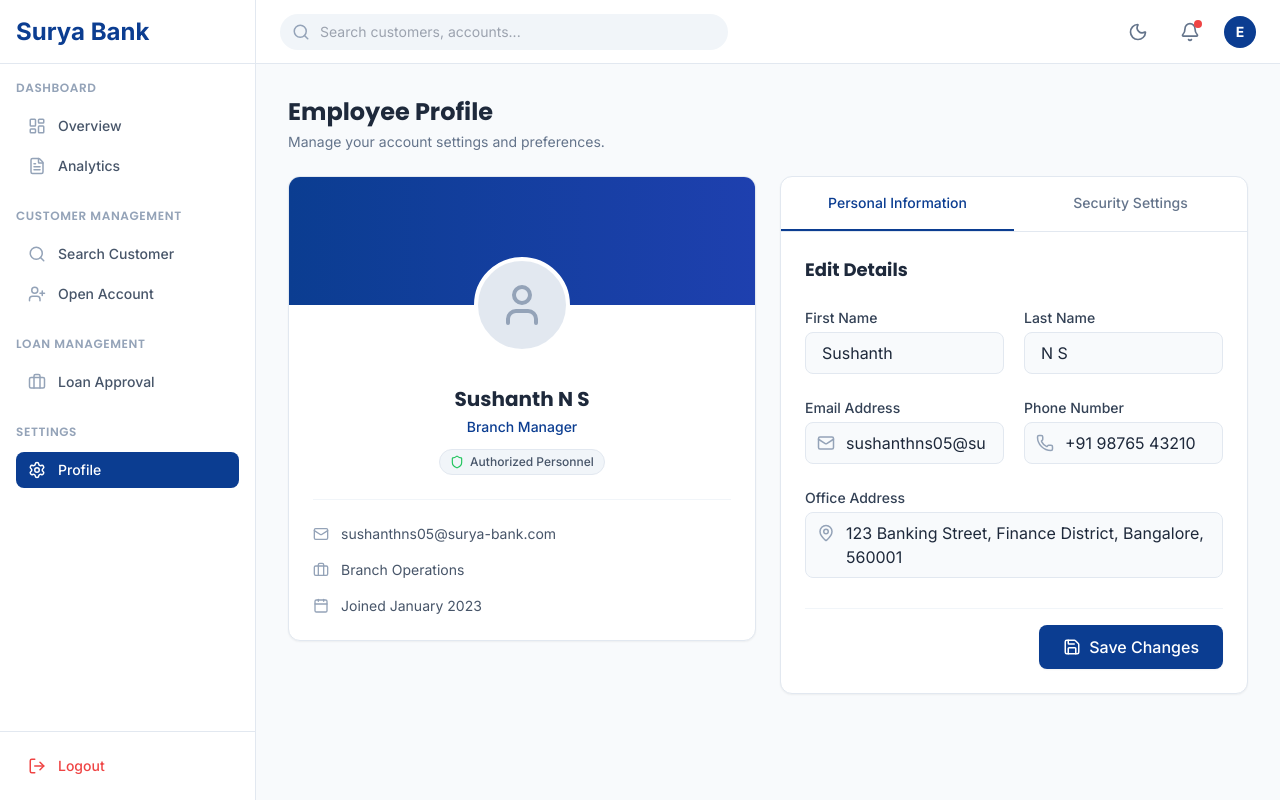
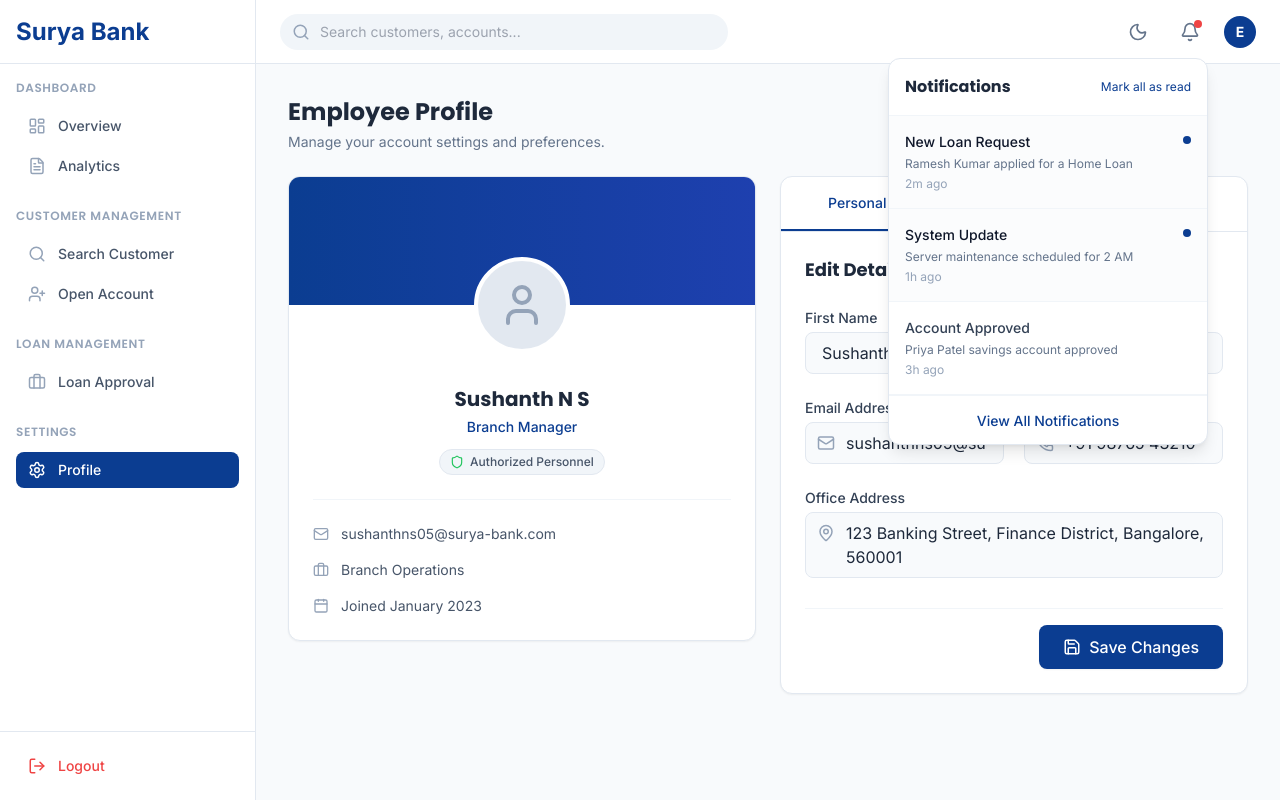
Before and after one commit to sushanthns05/suryabank, a React (Vite) app: page /employee/profile in a window 1280 px wide. Both pictures are taken after a click on the button 1190 px from the left and 31 px from the top of the page. Built offline with nearby package versions, Linux system fonts and the light colour scheme; no server answers.

Commit message:
Add interactive notification and profile dropdowns to EmployeeLayout

```diff
--- a/src/components/layout/EmployeeLayout.jsx
+++ b/src/components/layout/EmployeeLayout.jsx
@@ -1,4 +1,4 @@
-import React, { useState, useEffect } from 'react';
+import React, { useState, useEffect, useRef } from 'react';
 import { Outlet, useNavigate, useLocation } from 'react-router-dom';
 import {
   LayoutDashboard, Users, UserPlus, FileText, CreditCard,
@@ -38,8 +38,25 @@ const SIDEBAR_MENU = [
 const EmployeeLayout = () => {
   const [isSidebarOpen, setIsSidebarOpen] = useState(true);
   const [isDarkMode, setIsDarkMode] = useState(false);
+  const [isNotificationOpen, setIsNotificationOpen] = useState(false);
+  const [isProfileOpen, setIsProfileOpen] = useState(false);
   const navigate = useNavigate();
   const location = useLocation();
+  const notificationRef = useRef(null);
+  const profileRef = useRef(null);
+
+  useEffect(() => {
+    const handleClickOutside = (event) => {
+      if (notificationRef.current && !notificationRef.current.contains(event.target)) {
+        setIsNotificationOpen(false);
+      }
+      if (profileRef.current && !profileRef.current.contains(event.target)) {
+        setIsProfileOpen(false);
+      }
+    };
+    document.addEventListener('mousedown', handleClickOutside);
+    return () => document.removeEventListener('mousedown', handleClickOutside);
+  }, []);
 
   useEffect(() => {
     // Check local storage for dark mode preference
@@ -139,12 +156,75 @@ const EmployeeLayout = () => {
             <button onClick={toggleDarkMode} className="p-2 rounded-full text-slate-500 hover:bg-slate-100 dark:hover:bg-slate-800 transition-colors">
               {isDarkMode ? <Sun size={20} /> : <Moon size={20} />}
             </button>
-            <button className="relative p-2 rounded-full text-slate-500 hover:bg-slate-100 dark:hover:bg-slate-800 transition-colors">
-              <Bell size={20} />
-              <span className="absolute top-1.5 right-1.5 w-2 h-2 rounded-full bg-surya-danger"></span>
-            </button>
-            <div className="w-8 h-8 rounded-full bg-surya-primary text-white flex items-center justify-center font-bold text-sm">
-              E
+
+            {/* Notification Dropdown */}
+            <div className="relative" ref={notificationRef}>
+              <button
+                onClick={() => setIsNotificationOpen(!isNotificationOpen)}
+                className="relative p-2 rounded-full text-slate-500 hover:bg-slate-100 dark:hover:bg-slate-800 transition-colors"
+              >
+                <Bell size={20} />
+                <span className="absolute top-1.5 right-1.5 w-2 h-2 rounded-full bg-surya-danger"></span>
+              </button>
+
+              {isNotificationOpen && (
+                <div className="absolute right-0 mt-2 w-80 bg-white dark:bg-surya-surfaceDark border border-slate-200 dark:border-slate-700 rounded-xl shadow-lg z-50 overflow-hidden animate-in fade-in slide-in-from-top-2">
+                  <div className="p-4 border-b border-slate-100 dark:border-slate-700 flex justify-between items-center">
+                    <h3 className="font-bold text-slate-800 dark:text-white">Notifications</h3>
+                    <span className="text-xs text-surya-primary dark:text-surya-secondary cursor-pointer hover:underline">Mark all as read</span>
+                  </div>
+                  <div className="max-h-80 overflow-y-auto">
+                    {[
+                      { title: 'New Loan Request', desc: 'Ramesh Kumar applied for a Home Loan', time: '2m ago', unread: true },
+                      { title: 'System Update', desc: 'Server maintenance scheduled for 2 AM', time: '1h ago', unread: true },
+                      { title: 'Account Approved', desc: 'Priya Patel savings account approved', time: '3h ago', unread: false },
+                    ].map((notif, idx) => (
+                      <div key={idx} className={`p-4 border-b border-slate-100 dark:border-slate-800 hover:bg-slate-50 dark:hover:bg-slate-800/50 cursor-pointer transition-colors ${notif.unread ? 'bg-slate-50/50 dark:bg-slate-800/30' : ''}`}>
+                        <div className="flex justify-between items-start">
+                          <p className={`text-sm font-medium ${notif.unread ? 'text-slate-900 dark:text-white' : 'text-slate-700 dark:text-slate-300'}`}>{notif.title}</p>
+                          {notif.unread && <span className="w-2 h-2 rounded-full bg-surya-primary mt-1"></span>}
+                        </div>
+                        <p className="text-xs text-slate-500 dark:text-slate-400 mt-1">{notif.desc}</p>
+                        <p className="text-xs text-slate-400 mt-1">{notif.time}</p>
+                      </div>
+                    ))}
+                  </div>
+                  <div className="p-3 text-center border-t border-slate-100 dark:border-slate-700">
+                    <button className="text-sm text-surya-primary dark:text-surya-secondary hover:underline font-medium">View All Notifications</button>
+                  </div>
+                </div>
+              )}
+            </div>
+
+            {/* Profile Dropdown */}
+            <div className="relative" ref={profileRef}>
+              <button
+                onClick={() => setIsProfileOpen(!isProfileOpen)}
+                className="w-8 h-8 rounded-full bg-surya-primary text-white flex items-center justify-center font-bold text-sm cursor-pointer hover:ring-2 hover:ring-offset-2 hover:ring-surya-primary dark:hover:ring-offset-slate-900 transition-all"
+              >
+                E
+              </button>
+
+              {isProfileOpen && (
+                <div className="absolute right-0 mt-2 w-48 bg-white dark:bg-surya-surfaceDark border border-slate-200 dark:border-slate-700 rounded-xl shadow-lg z-50 overflow-hidden animate-in fade-in slide-in-from-top-2">
+                  <div className="p-4 border-b border-slate-100 dark:border-slate-700">
+                    <p className="text-sm font-bold text-slate-800 dark:text-white">Employee User</p>
+                    <p className="text-xs text-slate-500 dark:text-slate-400">employee@suryabank.com</p>
+                  </div>
+                  <div className="p-2">
+                    <button onClick={() => { setIsProfileOpen(false); navigate('/employee/profile'); }} className="w-full flex items-center px-3 py-2 text-sm text-slate-700 dark:text-slate-300 hover:bg-slate-100 dark:hover:bg-slate-800 rounded-lg transition-colors">
+                      <Settings size={16} className="mr-2" />
+                      Profile Settings
+                    </button>
+                  </div>
+                  <div className="p-2 border-t border-slate-100 dark:border-slate-700">
+                    <button onClick={handleLogout} className="w-full flex items-center px-3 py-2 text-sm text-surya-danger hover:bg-red-50 dark:hover:bg-red-900/20 rounded-lg transition-colors">
+                      <LogOut size={16} className="mr-2" />
+                      Logout
+                    </button>
+                  </div>
+                </div>
+              )}
             </div>
           </div>
         </header>
```
